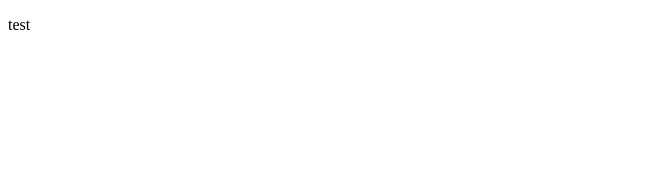
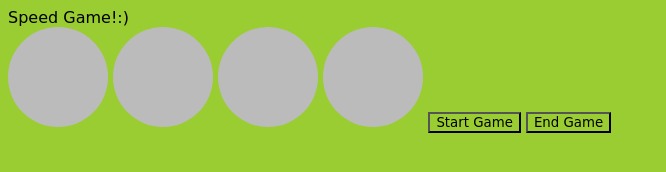
Before and after one commit to jirimicvl/Reackt22K_SpeedGame_JS, a plain HTML site: page index.html in a window 1280 px wide. Shown: the whole page, without its empty margins (0-666 px from the left). Drawn offline with Linux system fonts and the light colour scheme; a web font is replaced by a local one.

Commit message:
2nd commit

```diff
--- a/index.html
+++ b/index.html
@@ -4,9 +4,20 @@
     <meta charset="UTF-8" />
     <meta http-equiv="X-UA-Compatible" content="IE=edge" />
     <meta name="viewport" content="width=device-width, initial-scale=1.0" />
-    <title>Speed Game!</title>
+    <link rel="stylesheet" href="style.css" />
+    <link
+      href="https://fonts.googleapis.com/css2?family=Shizuru&display=swap"
+      rel="stylesheet"
+    />
+    <title>PikaGames!</title>
   </head>
+  <header>Speed Game!:)</header>
   <body>
-    <p>test</p>
+    <span class="dot1"></span>
+    <span class="dot2"></span>
+    <span class="dot3"></span>
+    <span class="dot4"></span>
+    <button type="button">Start Game</button>
+    <button type="button">End Game</button>
   </body>
 </html>
--- a/style.css
+++ b/style.css
@@ -1,3 +1,44 @@
 * {
   background-color: yellowgreen;
+  /* font-family: "Shizuru", cursive; */
 }
+
+body {
+  font-family: "Shizuru", cursive;
+}
+
+button {
+  font-family: "Shizuru", cursive;
+}
+
+.dot1 {
+  height: 100px;
+  width: 100px;
+  background-color: #bbb;
+  border-radius: 50%;
+  display: inline-block;
+}
+
+.dot2 {
+  height: 100px;
+  width: 100px;
+  background-color: #bbb;
+  border-radius: 50%;
+  display: inline-block;
+}
+
+.dot3 {
+  height: 100px;
+  width: 100px;
+  background-color: #bbb;
+  border-radius: 50%;
+  display: inline-block;
+}
+
+.dot4 {
+  height: 100px;
+  width: 100px;
+  background-color: #bbb;
+  border-radius: 50%;
+  display: inline-block;
+}
```
